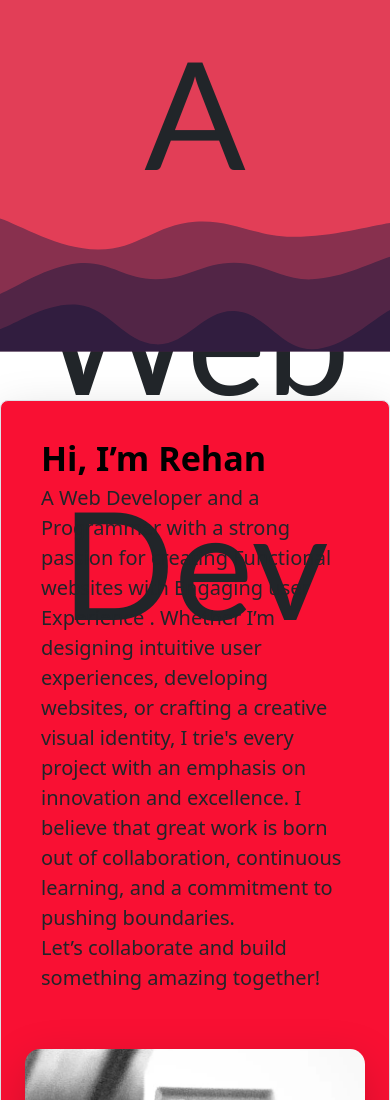
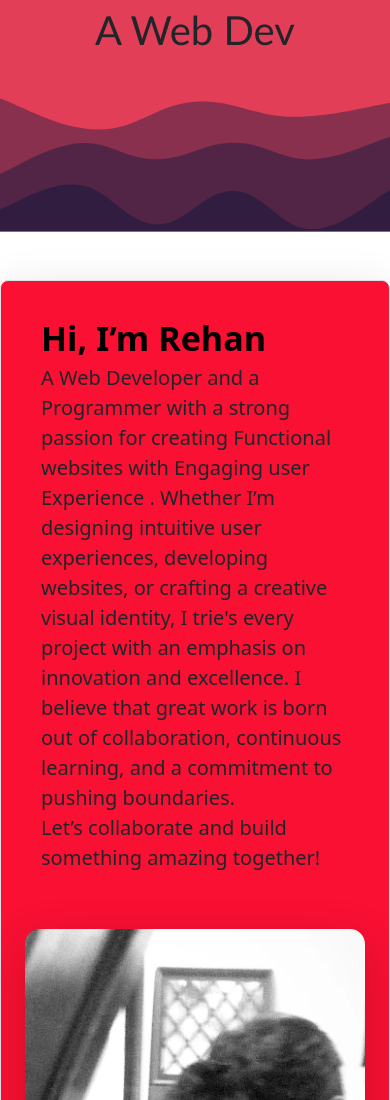
Before and after one commit to sherrkhannn/Myportfolio, a plain HTML site: page index.html in a window 390 px wide. Shown: the top 1100 px of the page. Drawn offline with nearby package versions, Linux system fonts and the light colour scheme; a script that the page names is missing.

Commit message:
Update style.css

```diff
--- a/style.css
+++ b/style.css
@@ -37,6 +37,29 @@ body{
   font-family: 'Gill Sans', 'Gill Sans MT', Calibri, 'Trebuchet MS', sans-serif;
   text-align: center;
 }
+@media (max-width: 1024px) {
+  .textt {
+    font-size: 100px;
+    height: 150px;
+  }
+}
+
+/* Mobile (Large Phones) */
+@media (max-width: 768px) {
+  .textt {
+    font-size: 60px;
+    height: 100px;
+  }
+}
+
+/* Small Phones */
+@media (max-width: 480px) {
+  .textt {
+    font-size: 40px;
+    height: 80px;
+  }
+}
+
 .tagg{
   text-decoration: none;
 }
```
